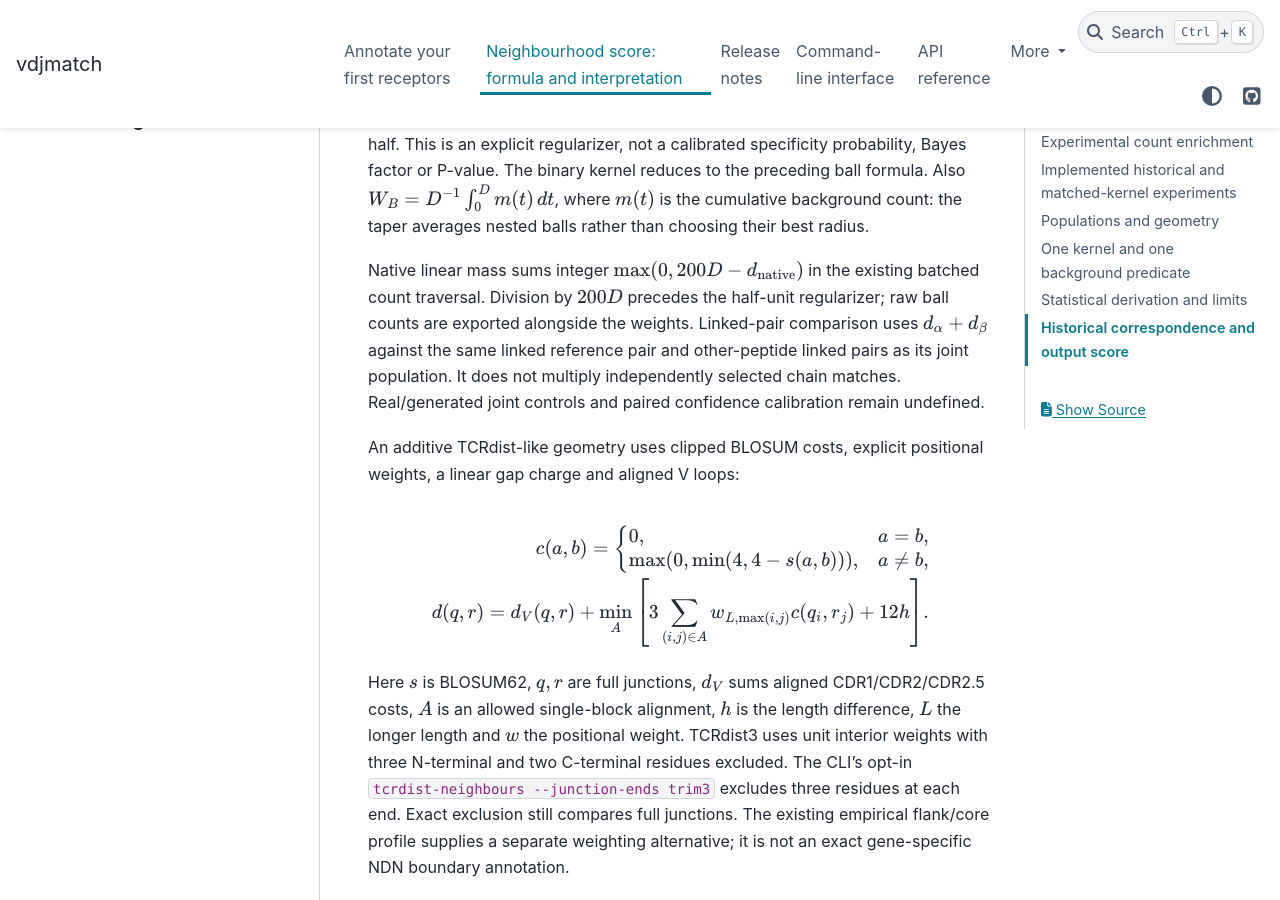
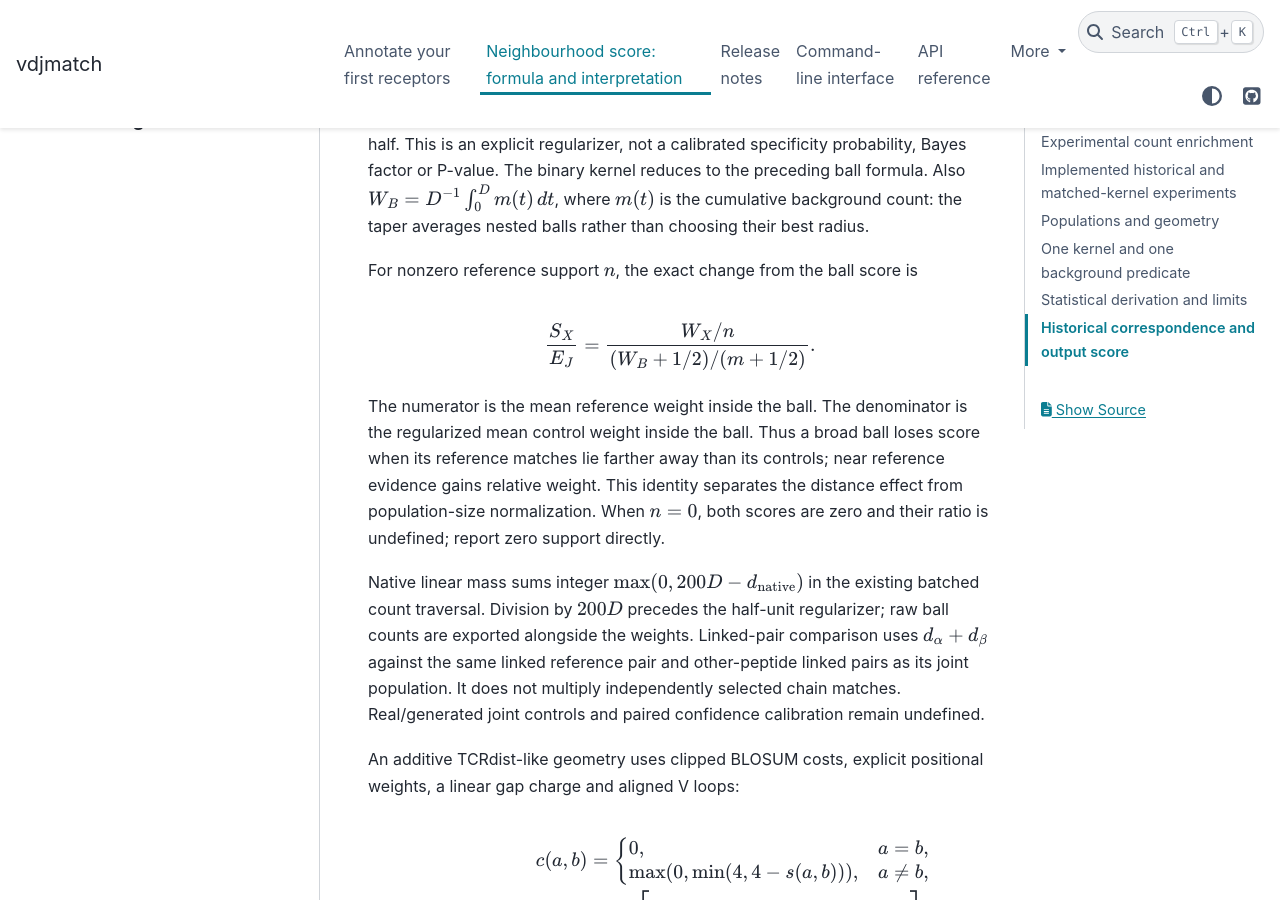
Before and after one commit to antigenomics/vdjmatch, a Sphinx documentation site: the page built from docs/scoring.rst, in a window 1280 px wide and 900 px high, scrolled down 1213 px. Built offline with Sphinx 7.4.7 and the PyData theme 0.15.4, drawn with Linux system fonts in a browser that asks for light colours; pages that are not in the unit, such as notebooks, are missing from menus.

Commit message:
Explain near-far weighting relative to ball enrichment

```diff
--- a/docs/scoring.rst
+++ b/docs/scoring.rst
@@ -53,6 +53,20 @@ specificity probability, Bayes factor or P-value. The binary kernel reduces
 to the preceding ball formula. Also :math:`W_B=D^{-1}\int_0^D m(t)\,dt`, where
 :math:`m(t)` is the cumulative background count: the taper averages nested
 balls rather than choosing their best radius.
+
+For nonzero reference support :math:`n`, the exact change from the ball score is
+
+.. math::
+
+   \frac{S_X}{E_J}
+   =\frac{W_X/n}{(W_B+1/2)/(m+1/2)}.
+
+The numerator is the mean reference weight inside the ball. The denominator
+is the regularized mean control weight inside the ball. Thus a broad ball
+loses score when its reference matches lie farther away than its controls;
+near reference evidence gains relative weight. This identity separates the
+distance effect from population-size normalization. When :math:`n=0`, both
+scores are zero and their ratio is undefined; report zero support directly.
 
 Native linear mass sums integer :math:`\max(0,200D-d_{\rm native})` in the
 existing batched count traversal. Division by :math:`200D` precedes the
```
Also changed, not shown: 1 other file.
